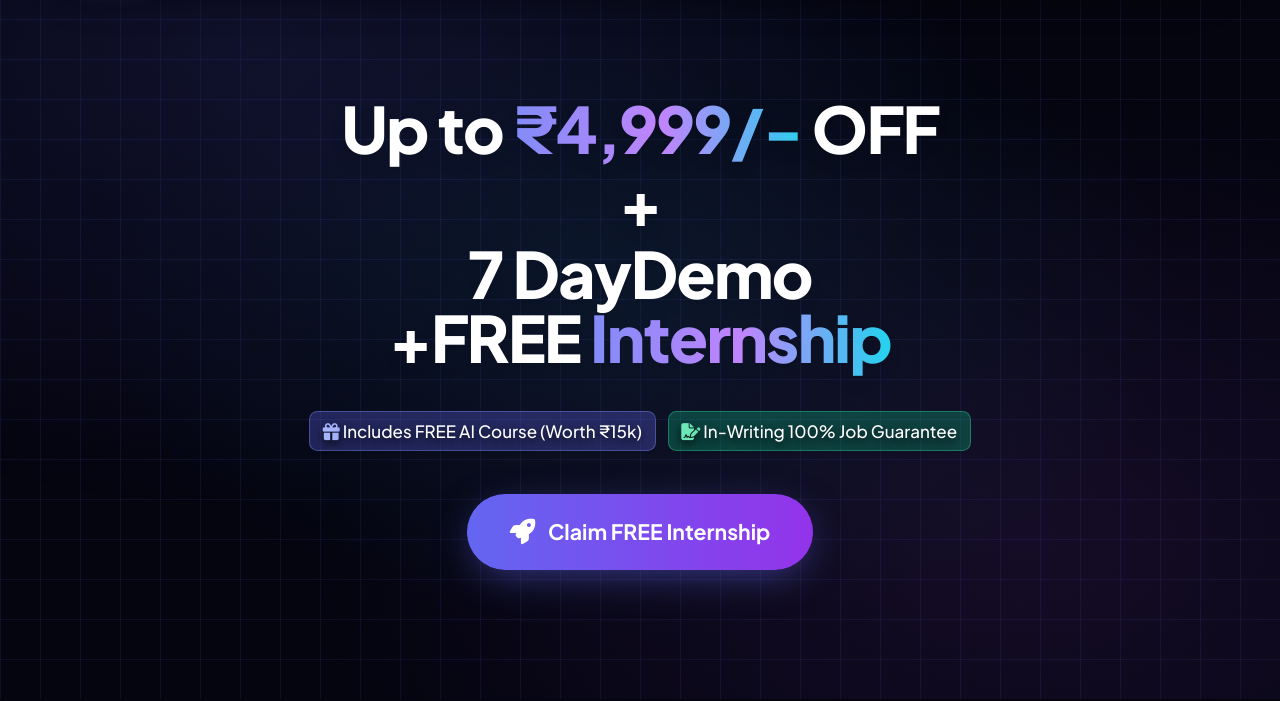
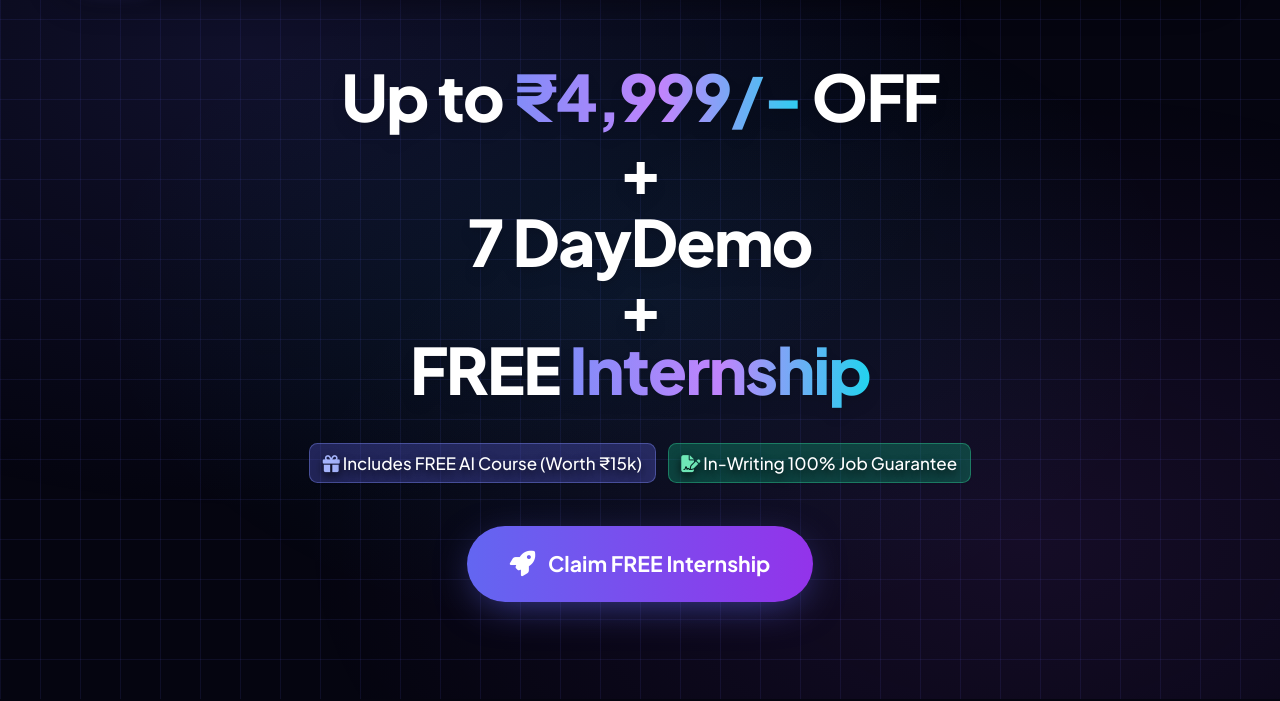
Before and after one commit to Anaghan007/Nexus, a plain HTML site: page index.html in a window 1280 px wide. Shown: the part 101-802 px from the top of the page. Drawn offline with nearby package versions, Linux system fonts and the light colour scheme.

Commit message:
index
Updated promotional text to include a line break and improved formatting.

```diff
--- a/index.html
+++ b/index.html
@@ -1313,7 +1313,7 @@
           <h1
             class="text-[7vw] sm:text-5xl md:text-6xl lg:text-7xl xl:text-8xl font-black mb-6 leading-[1.2] tracking-tight text-white w-full drop-shadow-lg flex flex-col items-center gap-2">
             <span>Up to <span class="gradient-text"> ₹4,999/- </span> OFF</span>
-            +<span class="text-white whitespace-nowrap">7 Day<span class="gradient-text whitespace-nowrap md:hidden">FREE</span>Demo<br>+<span class="text-white whitespace-nowrap">FREE <span class="gradient-text whitespace-nowrap">Internship</span></span>
+            +<span class="text-white whitespace-nowrap">7 Day<span class="gradient-text whitespace-nowrap md:hidden">FREE</span>Demo<br>+<br><span class="text-white whitespace-nowrap">FREE <span class="gradient-text whitespace-nowrap">Internship</span></span>
           </h1>
           <p class="mb-10 max-w-3xl mx-auto text-gray-200 text-lg sm:text-xl font-medium leading-relaxed"
             style="text-shadow:0 4px 10px rgba(0,0,0,0.8)">
```
